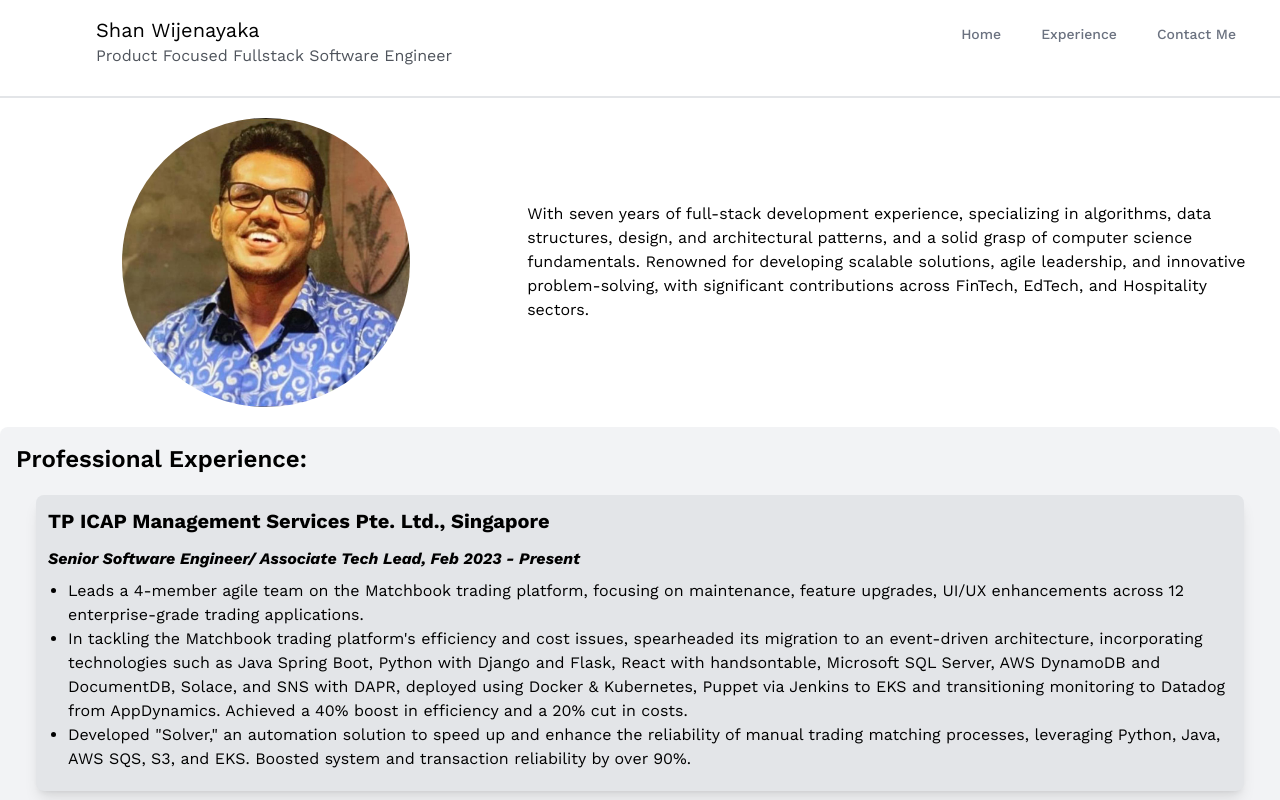
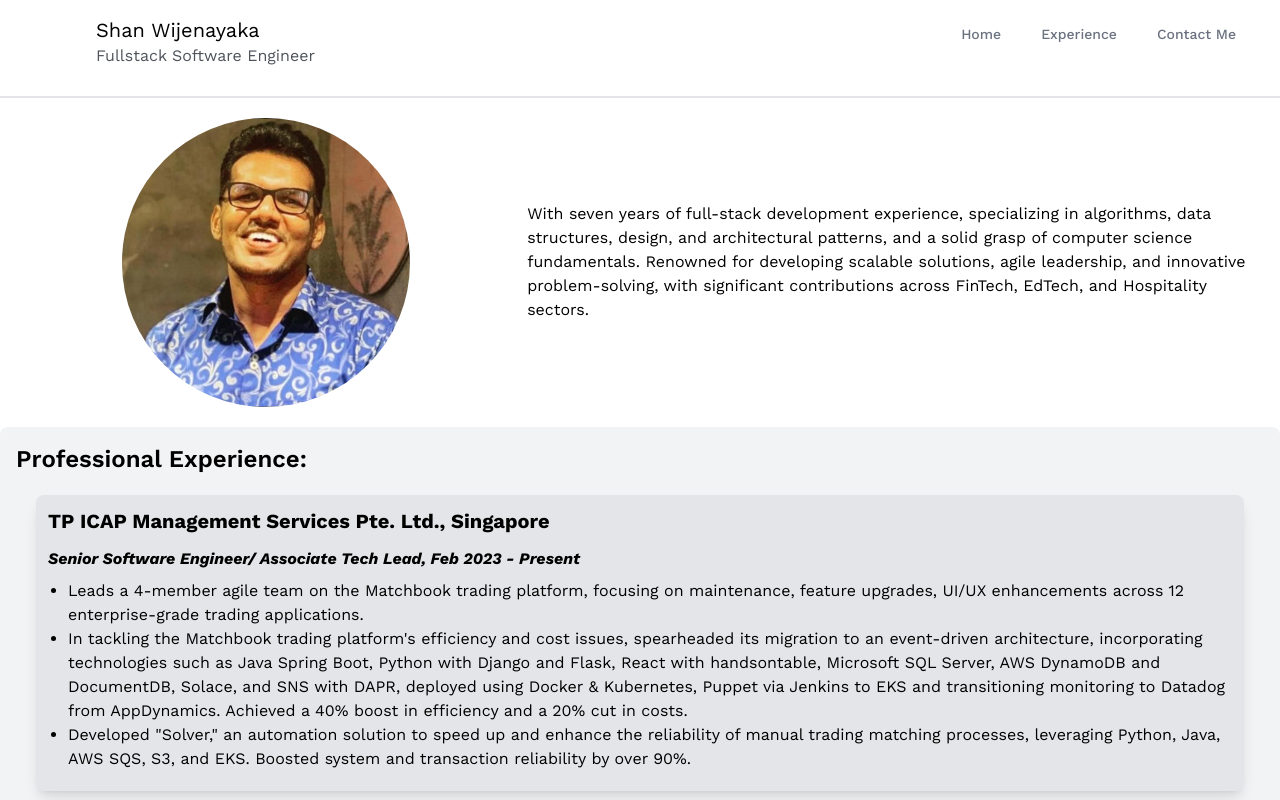
Before and after one commit to shanwije/portfolio_app, a React (Vite) app: page / in a window 1280 px wide. Shown: the top 800 px of the page. Built offline with nearby package versions, Linux system fonts and the light colour scheme.

Commit message:
minor cleanup

```diff
--- a/src/components/Contact.jsx
+++ b/src/components/Contact.jsx
@@ -21,10 +21,12 @@ const Contact = () => {
                 throw new Error(`HTTP error! status: ${response.status}`);
             }
 
+            //todo: handle response
             const data = await response.json();
             console.log(data);
             window.alert('Message sent successfully!');
         } catch (error) {
+            //todo: handle error
             console.error('Error sending message:', error);
             window.alert('Failed to send message.');
         }
--- a/src/components/Nav.jsx
+++ b/src/components/Nav.jsx
@@ -1,7 +1,6 @@
 import {useContext} from 'react'
 import {Disclosure} from '@headlessui/react'
 import {Bars3Icon, XMarkIcon} from '@heroicons/react/24/outline'
-import {useLocation} from 'react-router-dom';
 import NavigationContext from "../context/NavigationContext.jsx";
 
 
@@ -12,8 +11,7 @@ function classNames(...classes) {
 const Nav = () => {
 
     const title = 'Shan Wijenayaka';
-    const subtitle = 'Product Focused Fullstack Software Engineer'
-    useLocation();
+    const subtitle = 'Fullstack Software Engineer'
     const navItems = useContext(NavigationContext);
 
     const scrollToSection = (ref) => {
```
